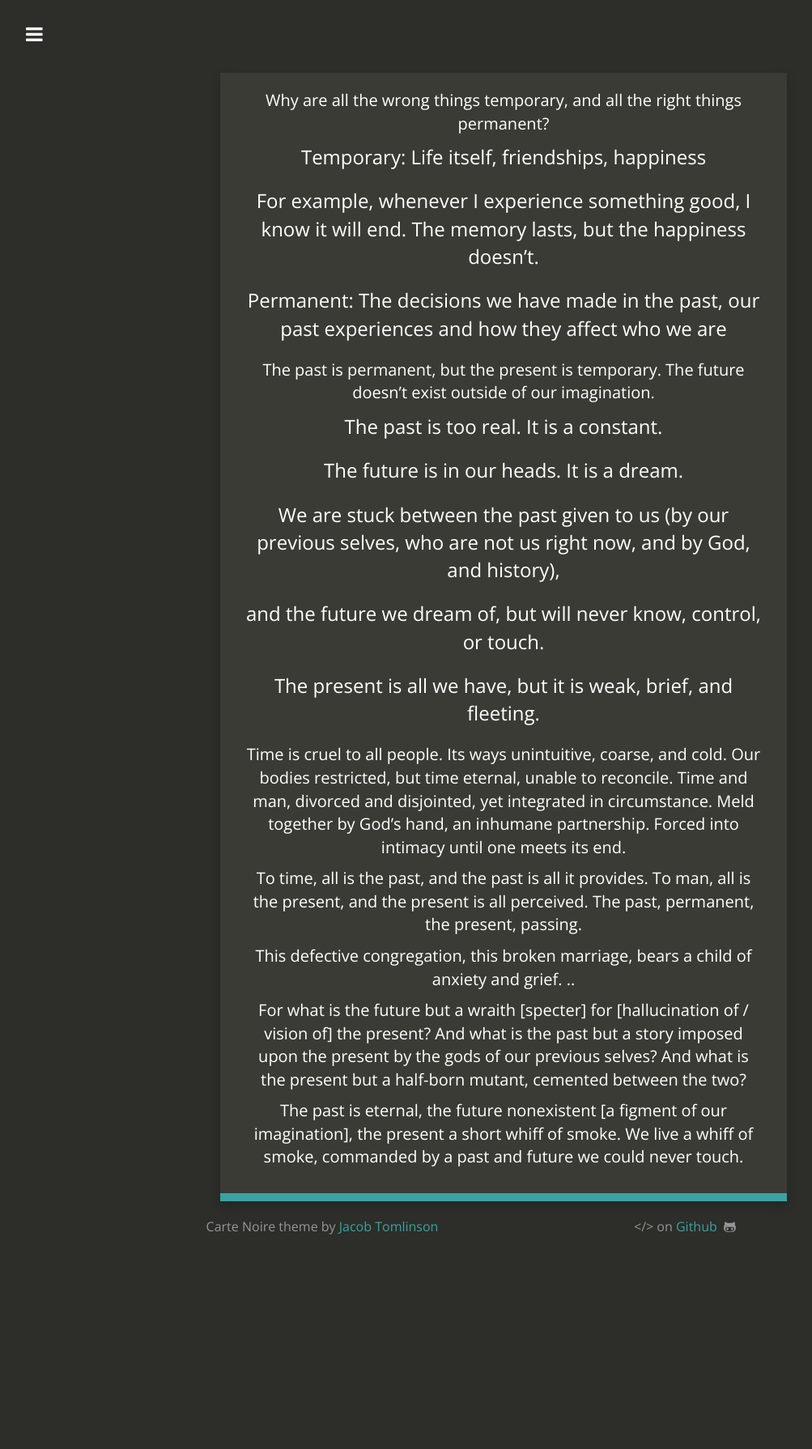
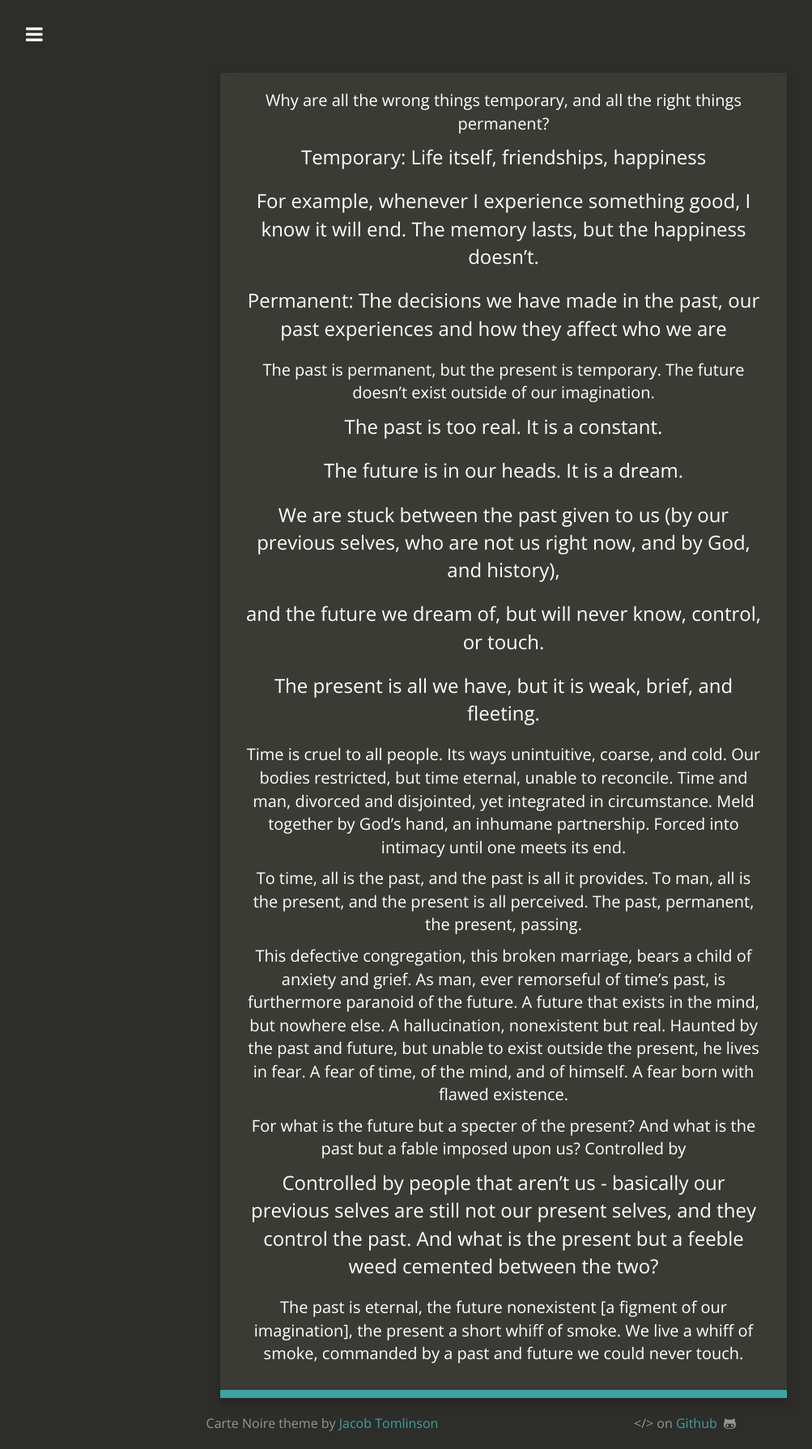
Before and after one commit to jacobtomlinson/carte-noire, a Jekyll site: the page built from drafts/temporality-and-permanence.md, in a window 1280 px wide. Shown: the whole page at 81% size, without its empty margins (18-1021 px from the left). Built offline with Jekyll 4.4.1, drawn with Linux system fonts in a browser that asks for light colours; nearby versions of some CDN libraries; our own code applies the rules of GitHub Pages for plain Markdown files; before the commit the page ends 1547 px from its top, so only the background shows below that.

Commit message:
Update poem on temporality and permanence, version two.

```diff
--- a/drafts/temporality-and-permanence.md
+++ b/drafts/temporality-and-permanence.md
@@ -22,11 +22,15 @@ To man, all is the present, and the present is all perceived.
 The past, permanent, the present, passing.
 
 This defective congregation, this broken marriage, bears a child of anxiety and grief.
-..
+As man, ever remorseful of time's past, is furthermore paranoid of the future.
+A future that exists in the mind, but nowhere else. A hallucination, nonexistent but real.
+Haunted by the past and future, but unable to exist outside the present, he lives in fear.
+A fear of time, of the mind, and of himself. A fear born with flawed existence.
 
-For what is the future but a wraith [specter] for [hallucination of / vision of] the present?
-And what is the past but a story imposed upon the present by the gods of our previous selves?
-And what is the present but a half-born mutant, cemented between the two?
+For what is the future but a specter of the present?
+And what is the past but a fable imposed upon us? Controlled by
+* Controlled by people that aren't us - basically our previous selves are still not our present selves, and they control the past.
+And what is the present but a feeble weed cemented between the two?
 
 The past is eternal, the future nonexistent [a figment of our imagination], the present a short whiff of smoke.
 We live a whiff of smoke, commanded by a past and future we could never touch.
```
